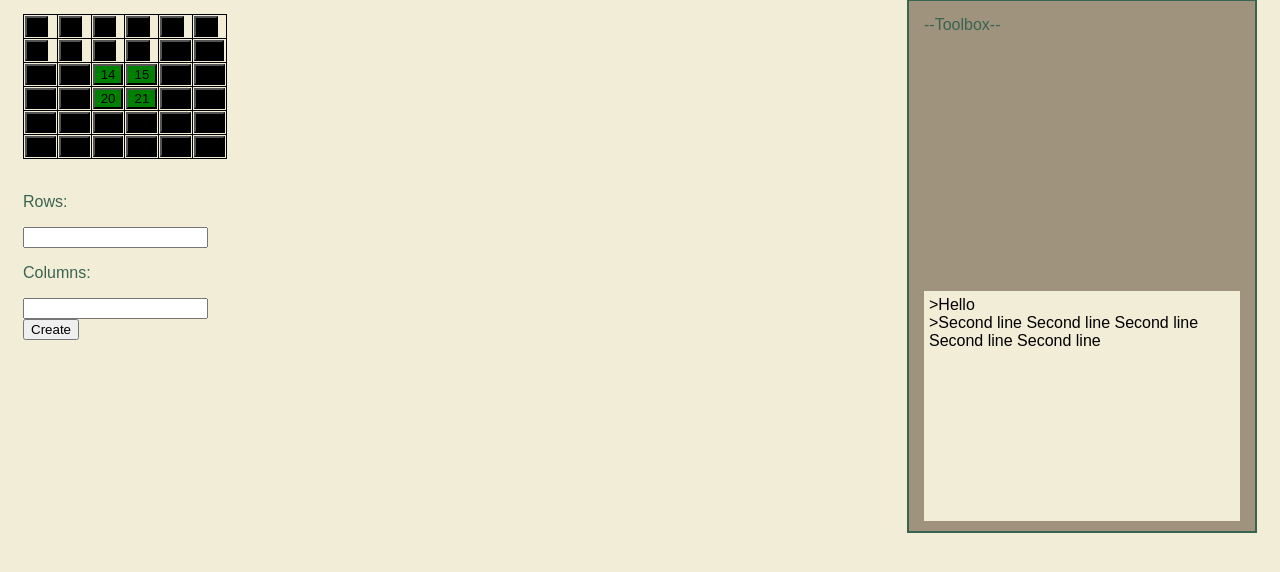
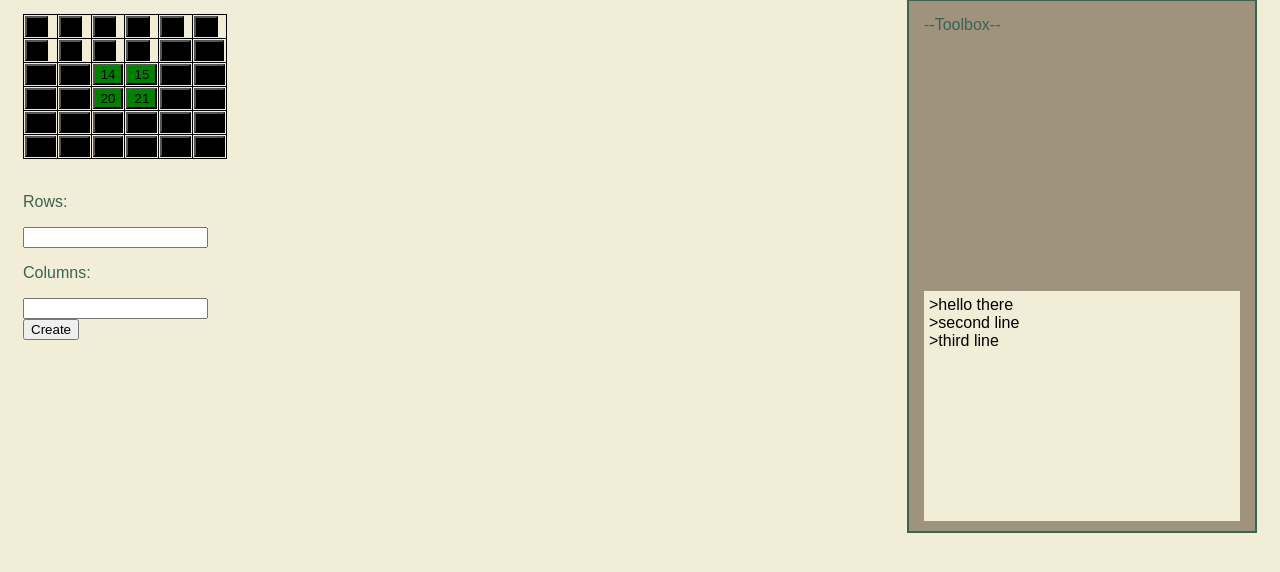
Before and after one commit to Caspar-tech/TerraNova, a Django app: page / in a window 1280 px wide. Shown: the part 148-720 px from the top of the page. Run offline with Django 3.2, Linux system fonts and the light colour scheme; data comes from the database, SQL or seed files in the repository; both versions use the stored data as it was after the commit; some libraries are stand-ins or nearby versions.

Commit message:
Created model field infobox, convert string infobox to list, pass list to template trough views, display list line by line in infobox

```diff
--- a/Game/models.py
+++ b/Game/models.py
@@ -19,6 +19,7 @@ class Main(models.Model):
     Money = models.IntegerField(default=100)
     Year = models.IntegerField(default=0)
     Price_discover_tile = models.IntegerField(default=20)
+    Infobox = models.TextField(default="hello there-second line-third line")
     Testnumber = models.IntegerField(default=0)
 
     def __str__(self):
--- a/Game/templates/Game/main.html
+++ b/Game/templates/Game/main.html
@@ -118,8 +118,9 @@ We use the templatetag "index" to call all the terrains from the list-->
         </div>
 
         <div class="Infobox">
-            >Hello<br>
-            >Second line Second line Second line Second line Second line
+            {% for line in Infobox %}
+                >{{ line }} <br>
+            {% endfor %}
         </div>
     </div><!-- ColumnRight -->
 </div><!-- "row"-->
--- a/Game/views.py
+++ b/Game/views.py
@@ -19,6 +19,9 @@ class MainView(ListView):
         context = super().get_context_data(**kwargs)
 
         context['Main'] = Main.objects.get(Name="Game")
+
+        print((Main.objects.get(Name="Game").Infobox).split("-"))
+        context['Infobox'] = (Main.objects.get(Name="Game").Infobox).split("-")
 
         # Add in QuerySets of extra context
         Rows = Main.objects.get(Name="Game").Rows
```
Also changed, not shown: Game/migrations/0011_main_infobox.py (added), db.sqlite3.
